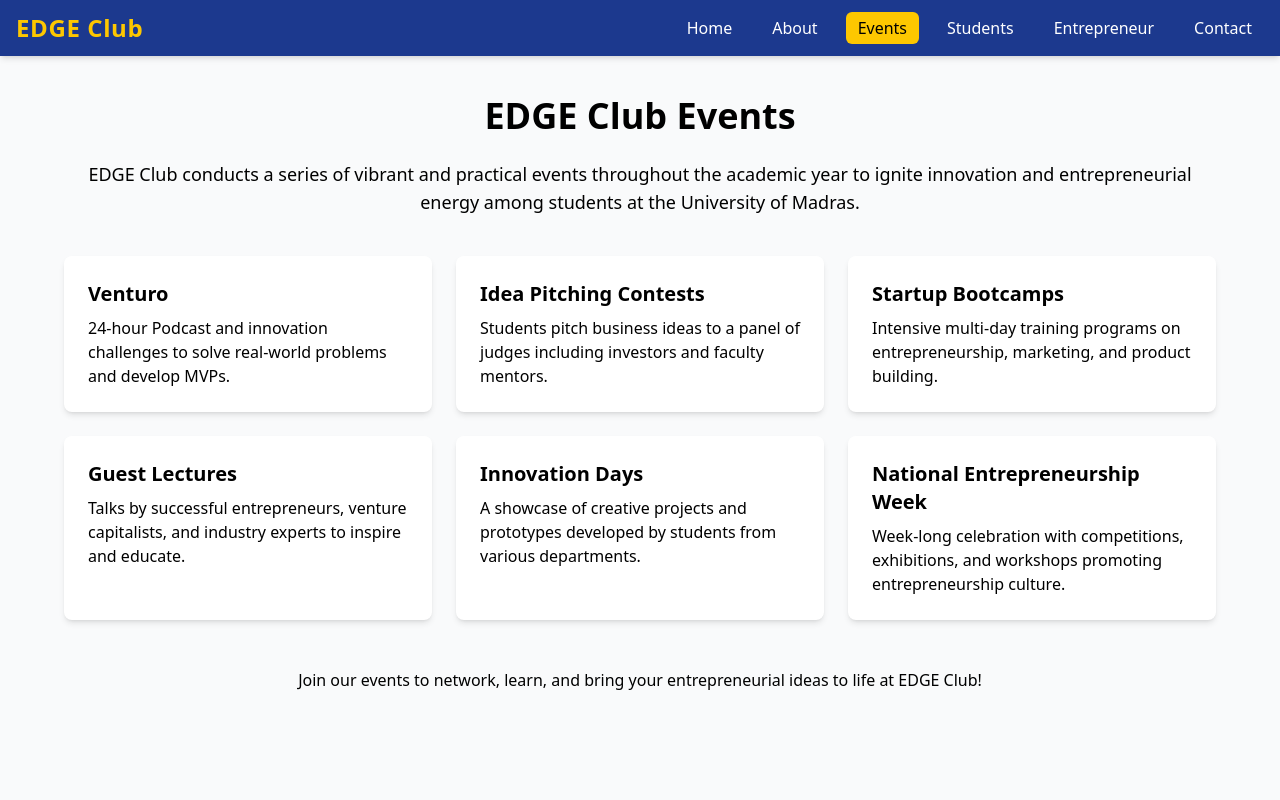
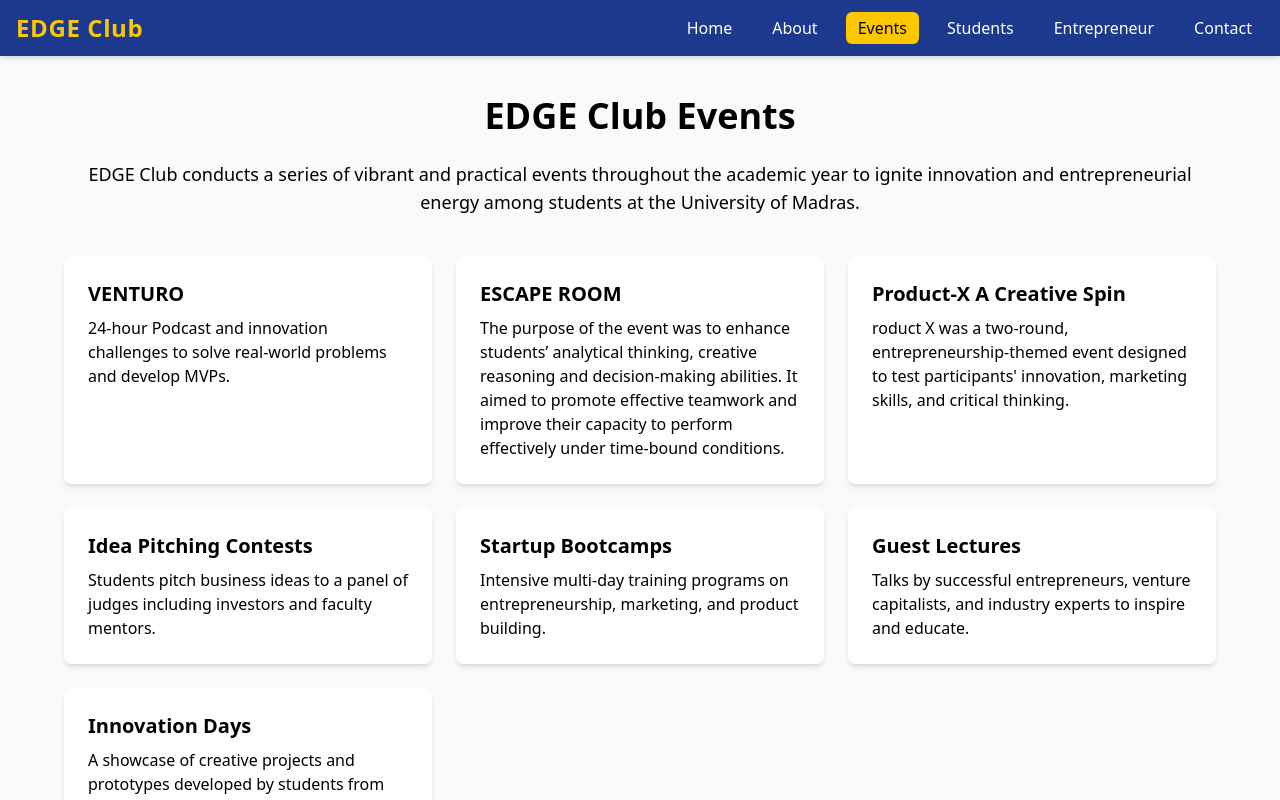
Before and after one commit to RAKESHM28102000/edgeclub, a React (Vite) app: page /events in a window 1280 px wide. Shown: the top 800 px of the page. Built offline with nearby package versions, Linux system fonts and the light colour scheme.

Commit message:
events page and students data updated

```diff
--- a/src/data/studentData.js
+++ b/src/data/studentData.js
@@ -17,10 +17,10 @@ const students = [
     website: 'https://inspireloop.onrender.com/',
   },
   {
-    name: 'katie JS',
+    name: 'Katie JS',
     specialization: 'MBA - Operations',
     image: './images/image-2.jpeg',
-    linkedin: '#',
+    linkedin: 'https://www.linkedin.com/in/katie-joanna-802137233/',
     instagram: '#',
     website: 'https://inspireloop.onrender.com/',
   },
@@ -41,7 +41,7 @@ const students = [
     website: 'https://inspireloop.onrender.com/',
   },
   {
-    name: 'Kamelesh R',
+    name: 'Kamelesh Rajan',
     specialization: 'MBA - Finance',
     image:'./images/image-6.jpeg',
     linkedin: 'https://www.linkedin.com/in/kamalesh-rajan-h-33166b210',
@@ -58,15 +58,15 @@ const students = [
   },
   {
     name: 'Zuhair A',
-    specialization: 'MBA - HR',
+    specialization: 'MBA - Finance',
     image: './images/image-8.jpeg',
-     linkedin: 'https://www.linkedin.com/in/rakesh-m-b67121217/',
+     linkedin: 'https://www.linkedin.com/in/zuhair-ahmed-34209b284/',
  instagram: 'https://www.instagram.com/rakesh_m_28/',
  website: 'https://inspireloop.onrender.com/',
   },
   {
     name: 'Navitha Sree',
-    specialization: 'MBA - Finance',
+    specialization: 'MBA - HR',
     image:'./images/image-10.png',
     linkedin: 'https://www.linkedin.com/in/navitha-sree-v-403551229/',
     instagram: 'https://www.instagram.com/_navitha_ammu',
@@ -74,9 +74,9 @@ const students = [
   },
   {
     name: 'Sheshika',
-    specialization: 'MBA - Marketing',
+    specialization: 'MBA - Finance',
     image: './images/image-3.JPG',
-     linkedin: 'https://www.linkedin.com/in/rakesh-m-b67121217/',
+     linkedin: 'https://www.linkedin.com/in/sheshika-a-598178355/',
     instagram: 'https://www.instagram.com/rakesh_m_28/',
    website: 'https://inspireloop.onrender.com/',
   },
@@ -90,17 +90,17 @@ const students = [
   },
    {
    name: 'Asvin r',
-   specialization: 'MBA - Marketing',
+   specialization: 'MBA - HR',
    image: './images/image-9.jpg',
    linkedin: 'https://www.linkedin.com/in/asvin-raj-2a05661b9/',
-   instagram: 'https://instagram.com/rakesh',
+   instagram: 'https://www.instagram.com/i.asvin',
    website: 'https://inspireloop.onrender.com/',
  },
  {
    name: 'Geethanjali',
-   specialization: 'MBA - HR',
+   specialization: 'MBA - Finance',
    image: './images/image-11.jpeg',
-    linkedin: 'https://www.linkedin.com/in/rakesh-m-b67121217/',
+    linkedin: 'https://www.linkedin.com/in/geethanjali-sankar-962031342/',
     instagram: 'https://www.instagram.com/rakesh_m_28/',
     website: 'https://inspireloop.onrender.com/',
  },
@@ -108,8 +108,8 @@ const students = [
    name: 'Nithish',
    specialization: 'MBA - Finance',
    image: './images/image-12.jpg',
-   linkedin: 'https://www.linkedin.com/in/rakesh-m-b67121217/',
-   instagram: 'https://www.instagram.com/rakesh_m_28/',
+   linkedin: 'https://www.linkedin.com/in/nithish-l-89502a205/',
+   instagram: 'https://www.instagram.com/_nithish_l/',
    website: 'https://inspireloop.onrender.com/',
  },
  {
--- a/src/pages/About.jsx
+++ b/src/pages/About.jsx
@@ -24,10 +24,10 @@ const About = () => (
             <p>Foster innovation, build leadership skills, and connect students with real-world opportunities in business and startups.</p>
           </div>
 
-          {/* <div className="bg-gray-100 dark:bg-gray-800 p-4 rounded-lg shadow"> */}
-            {/* <h3 className="text-xl font-semibold mb-1">Faculty Engagement</h3> */}
-            {/* {/* <p>We work hand-in-hand with professors to enrich learning through seminars, industry projects, and case studies.</p> */}
-          {/* </div> */}
+          <div className="bg-gray-100 dark:bg-gray-800 p-4 rounded-lg shadow">
+            <h3 className="text-xl font-semibold mb-1">Faculty Engagement</h3>
+            <p>We work hand-in-hand with professors to enrich learning through seminars, industry projects, and case studies.</p>
+          </div>
 
           {/* <div className="bg-gray-100 dark:bg-gray-800 p-4 rounded-lg shadow"> */}
             {/* <h3 className="text-xl font-semibold mb-1">Community Building</h3> */}
@@ -45,7 +45,7 @@ const About = () => (
       {/* Image Section */}
       <div className="w-full md:w-1/2" data-aos="fade-left">
         <img
-          src="./images/group-1.jpeg"
+          src="./images/group-illustrator.jpg"
           alt="EDGE Club"
           className="w-full h-auto rounded-xl shadow-lg object-cover"
         />
--- a/src/pages/Events.jsx
+++ b/src/pages/Events.jsx
@@ -8,9 +8,20 @@ const Events = () => (
 
       <div className="grid sm:grid-cols-2 lg:grid-cols-3 gap-6">
         <div className="bg-white dark:bg-gray-900 p-6 rounded-lg shadow-md" data-aos="fade-up" data-aos-delay="100">
-          <h3 className="text-xl font-semibold mb-2">Venturo</h3>
+          <h3 className="text-xl font-semibold mb-2">VENTURO</h3>
           <p>24-hour Podcast and innovation challenges to solve real-world problems and develop MVPs.</p>
         </div>
+
+        <div className="bg-white dark:bg-gray-900 p-6 rounded-lg shadow-md" data-aos="fade-up" data-aos-delay="300">
+        <h3 className="text-xl font-semibold mb-2">ESCAPE ROOM</h3>
+       <p>The purpose of the event was to enhance students’ analytical thinking, creative reasoning and decision-making abilities. It aimed to promote effective teamwork and improve their capacity to perform effectively under time-bound conditions.</p>
+        </div>
+
+         <div className="bg-white dark:bg-gray-900 p-6 rounded-lg shadow-md" data-aos="fade-up" data-aos-delay="600">
+   <h3 className="text-xl font-semibold mb-2">Product-X A Creative Spin</h3>
+   <p>roduct X was a two-round, entrepreneurship-themed event designed to test participants' innovation, marketing skills, and
+critical thinking.</p>
+ </div>
 
         <div className="bg-white dark:bg-gray-900 p-6 rounded-lg shadow-md" data-aos="fade-up" data-aos-delay="200">
           <h3 className="text-xl font-semibold mb-2">Idea Pitching Contests</h3>
@@ -32,10 +43,6 @@ const Events = () => (
           <p>A showcase of creative projects and prototypes developed by students from various departments.</p>
         </div>
 
-        <div className="bg-white dark:bg-gray-900 p-6 rounded-lg shadow-md" data-aos="fade-up" data-aos-delay="600">
-          <h3 className="text-xl font-semibold mb-2">National Entrepreneurship Week</h3>
-          <p>Week-long celebration with competitions, exhibitions, and workshops promoting entrepreneurship culture.</p>
-        </div>
       </div>
 
       <div className="mt-12 text-center" data-aos="fade-up" data-aos-delay="700">
```
Also changed, not shown: public/images/group-illustrator.jpg (added), public/images/group-sv.jpeg (added).
